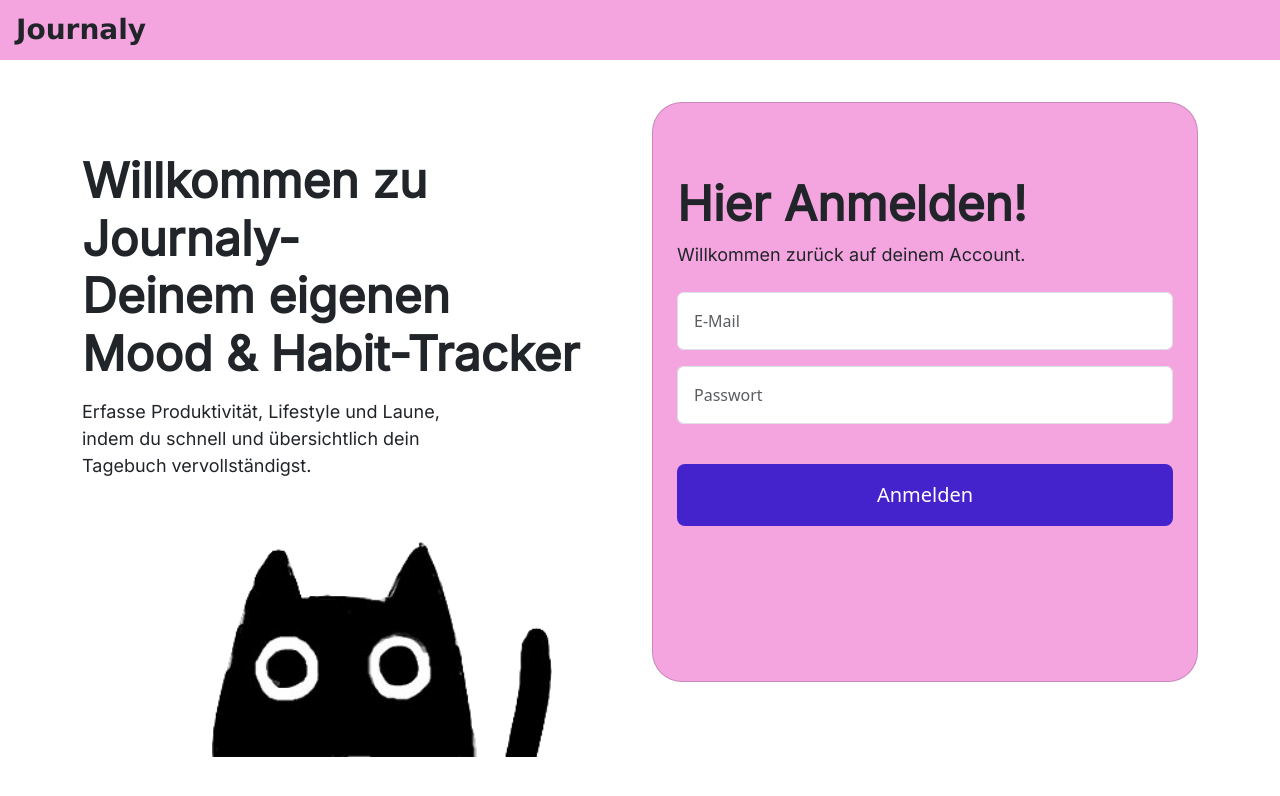
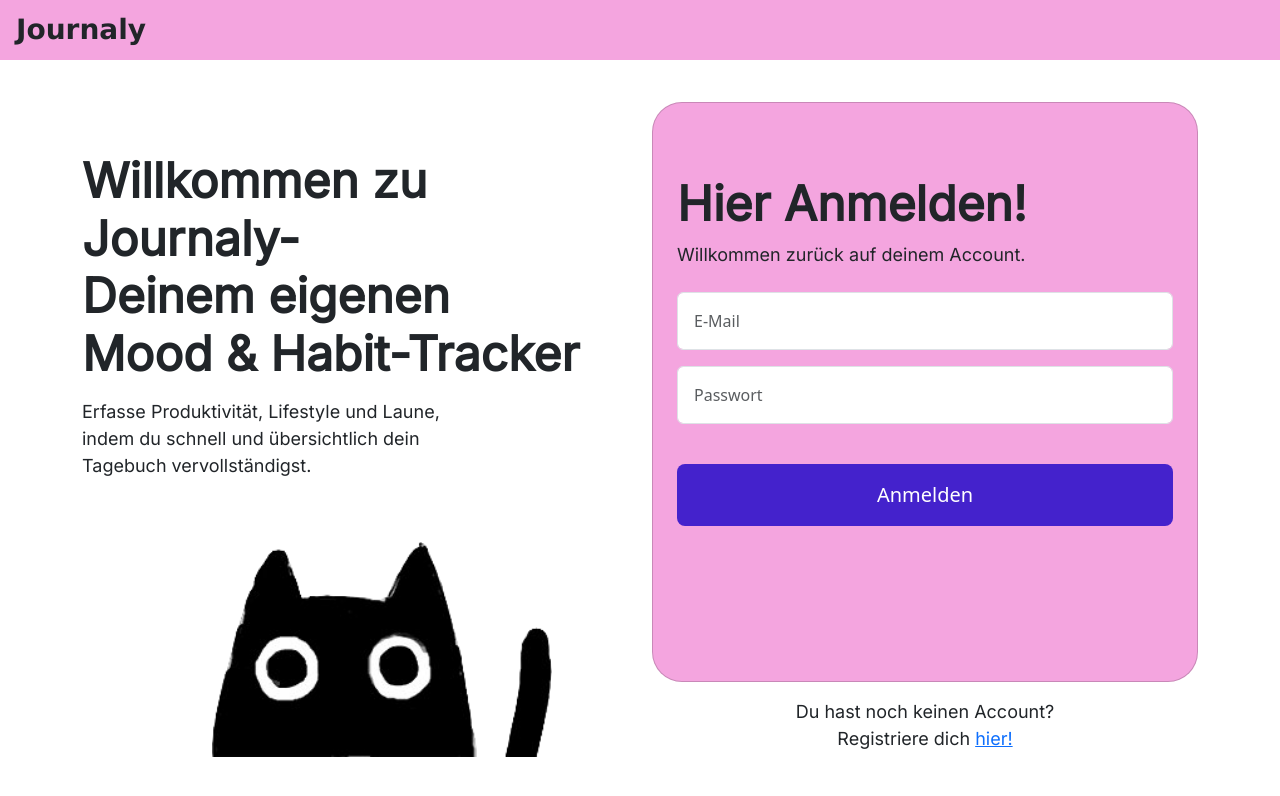
Before and after one commit to malourichter/Webtech-Projekt, an Angular app in the folder frontend/: page / in a window 1280 px wide. Shown: the top 796 px of the page. Built offline with nearby package versions, Linux system fonts and the light colour scheme.

Commit message:
Frontend weitergemacht, Verlinkung auf Registrierung angefangen

```diff
--- a/frontend/src/app/app.html
+++ b/frontend/src/app/app.html
@@ -1,5 +1,3 @@
 <app-header></app-header>
-<app-login></app-login>
 
-
-<router-outlet />
+<router-outlet></router-outlet>
--- a/frontend/src/app/app.routes.ts
+++ b/frontend/src/app/app.routes.ts
@@ -1,4 +1,9 @@
 import { Routes } from '@angular/router';
+import { Register } from './register/register';
+import { Login } from './login/login';
 
 
-export const routes: Routes = [];
+export const routes: Routes = [
+    { path: '', component: Login },
+    { path: 'register', component: Register }
+];
--- a/frontend/src/app/app.ts
+++ b/frontend/src/app/app.ts
@@ -3,10 +3,11 @@ import { RouterOutlet } from '@angular/router';
 import { Header } from './header/header';
 import { Login } from './login/login';
 import { Footer } from './footer/footer';
+import { Register } from './register/register';
 
 @Component({
   selector: 'app-root',
-  imports: [RouterOutlet, Header, Login, Footer],
+  imports: [RouterOutlet, Header, Login, Register, Footer,],
   templateUrl: './app.html',
   styleUrl: './app.css'
 })
--- a/frontend/src/app/login/login.html
+++ b/frontend/src/app/login/login.html
@@ -27,6 +27,9 @@
   </div>
 </form>
 </div>
+<p class="text-center mt-3">
+  Du hast noch keinen Account? <br> Registriere dich <a routerLink="/register" class="text-primary text-decoration-underline">hier!</a>
+</p>
 </div>
 </div>
 </div>
--- /dev/null
+++ b/frontend/src/app/register/register.html
@@ -0,0 +1 @@
+<p>register works!</p>
--- /dev/null
+++ b/frontend/src/app/register/register.ts
@@ -0,0 +1,11 @@
+import { Component } from '@angular/core';
+
+@Component({
+  selector: 'app-register',
+  imports: [],
+  templateUrl: './register.html',
+  styleUrl: './register.css'
+})
+export class Register {
+
+}
```
Also changed, not shown: frontend/src/app/register/register.css (added), 1 other file (tests, documents, lock files or other folders).
